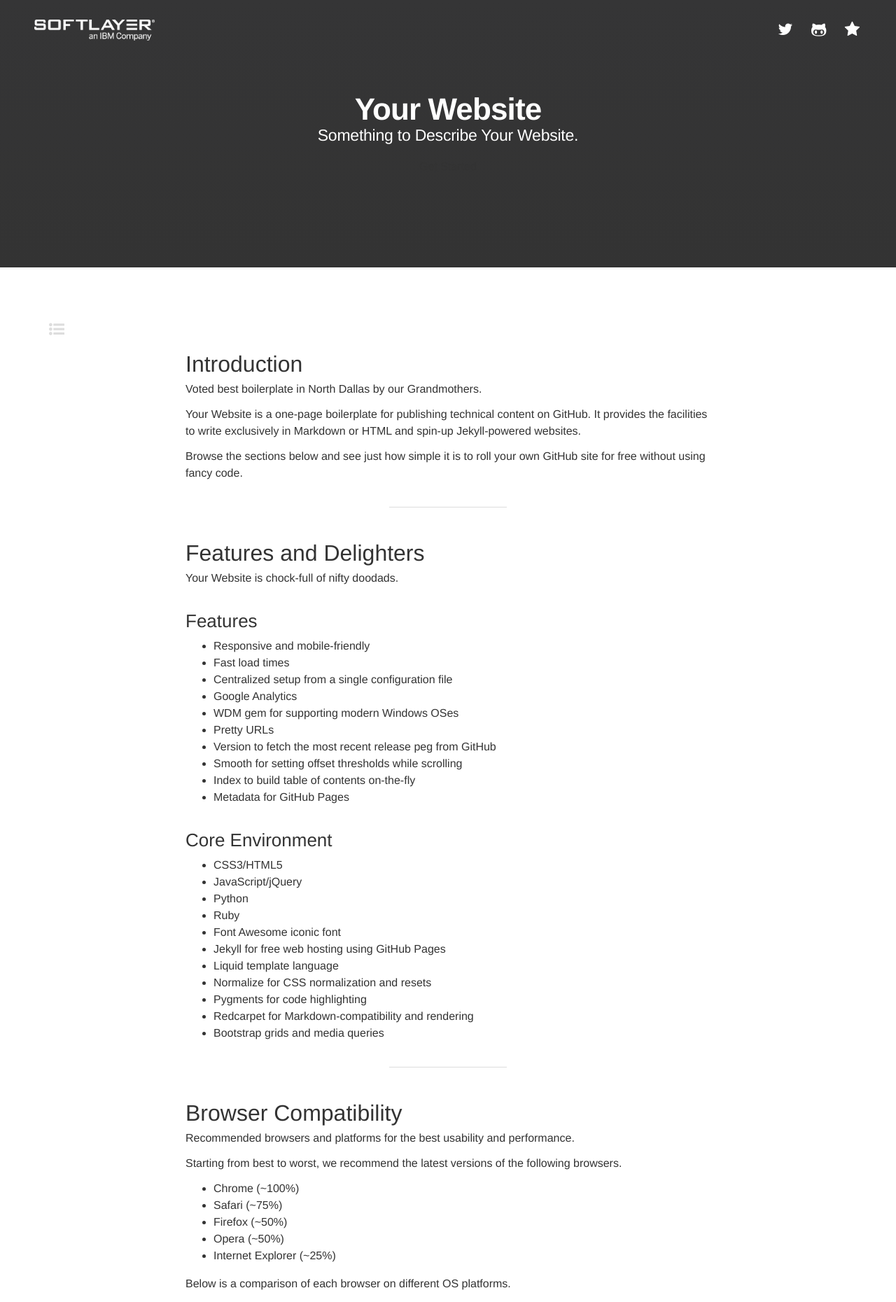
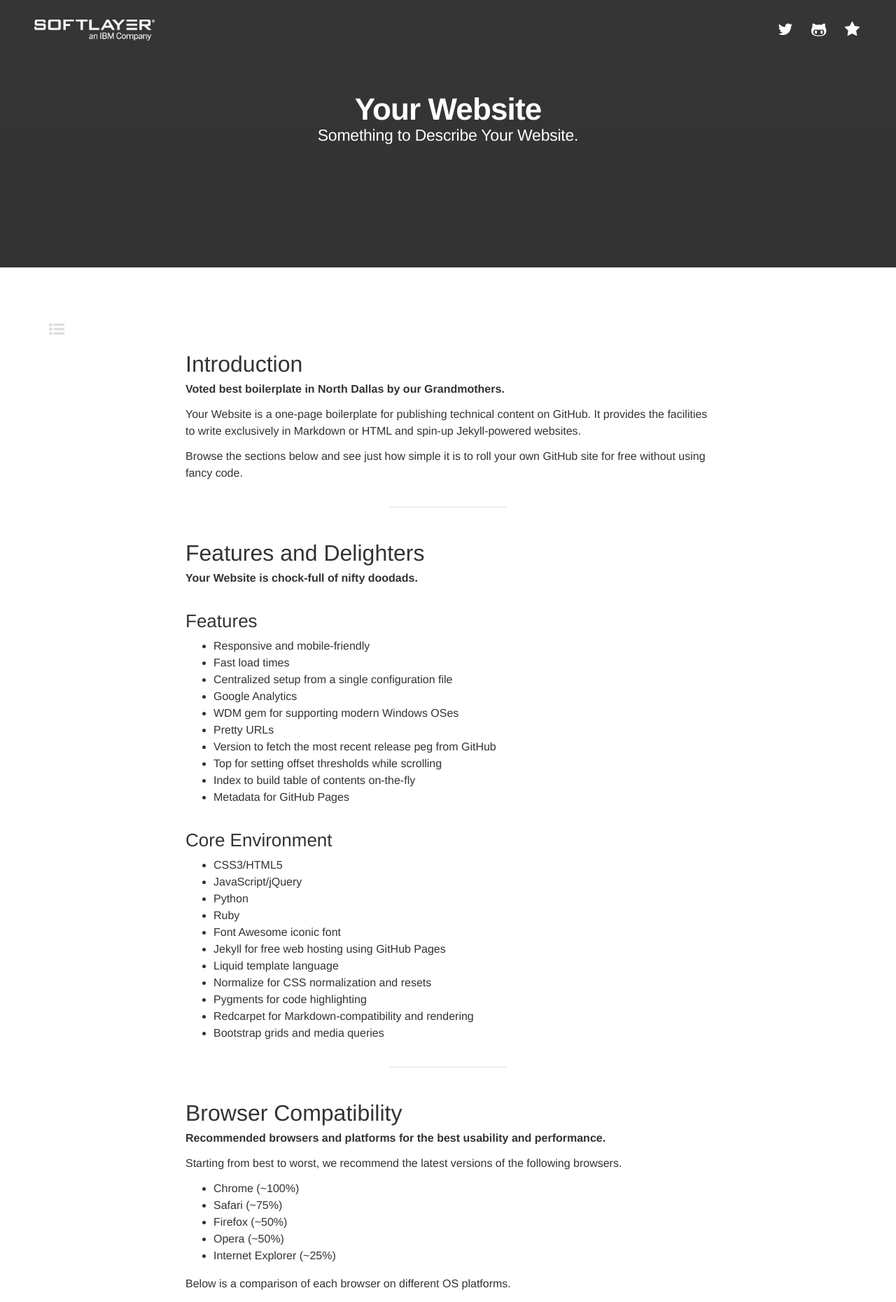
Before and after one commit to caleorourke/skim, a Jekyll site: the page built from index.md, in a window 1280 px wide. Shown: the top 1860 px of the page at 70% size. Built offline with Jekyll 4.4.1, drawn with Linux system fonts in a browser that asks for light colours; nearby versions of some CDN libraries; Markdown is read by kramdown in place of the engine named in the settings; some of the changed text lies outside the part shown.

Commit message:
design updates

````diff
--- a/index.md
+++ b/index.md
@@ -4,7 +4,7 @@ layout: page
 
 # Introduction
 
-<span class="lead">Voted best boilerplate in North Dallas by our Grandmothers.</span>
+__Voted best boilerplate in North Dallas by our Grandmothers.__
 
 {{site.github.title}} is a one-page boilerplate for publishing technical content on GitHub. It provides the facilities to write exclusively in [Markdown](http://en.m.wikipedia.org/wiki/Markdown) or HTML and spin-up [Jekyll](http://jekyllrb.com)-powered websites.
 
@@ -14,7 +14,7 @@ Browse the sections below and see just how simple it is to roll your own GitHub
 
 # Features and Delighters
 
-<span class="lead">{{site.github.title}} is chock-full of nifty doodads.</span>
+__{{site.github.title}} is chock-full of nifty doodads.__
 
 ## Features
 
@@ -25,7 +25,7 @@ Browse the sections below and see just how simple it is to roll your own GitHub
 * WDM gem for supporting modern Windows OSes
 * Pretty URLs
 * [Version](http://github.com/{{site.github.owner_name}}/{{site.github.project_title}}/blob/gh-pages/_includes/options/version.html) to fetch the most recent release peg from GitHub
-* [Smooth](http://github.com/{{site.github.owner_name}}/{{site.github.project_title}}/blob/gh-pages/_includes/options/smooth.html) for setting offset thresholds while scrolling
+* [Top](http://github.com/{{site.github.owner_name}}/{{site.github.project_title}}/blob/gh-pages/_includes/options/top.html) for setting offset thresholds while scrolling
 * [Index](http://github.com/{{site.github.owner_name}}/{{site.github.project_title}}/blob/gh-pages/_includes/options/index.html) to build table of contents on-the-fly
 * [Metadata](http://help.github.com/articles/repository-metadata-on-github-pages) for GitHub Pages
 
@@ -47,7 +47,7 @@ Browse the sections below and see just how simple it is to roll your own GitHub
 
 # Browser Compatibility
 
-<span class="lead">Recommended browsers and platforms for the best usability and performance.</span>
+__Recommended browsers and platforms for the best usability and performance.__
 
 Starting from best to worst, we recommend the latest versions of the following browsers.
 
@@ -61,10 +61,10 @@ Below is a comparison of each browser on different OS platforms.
 
 | Platform    | Chrome     | Firefox     | Internet Explorer      | Opera     | Safari     |
 | ----------- |:----------:|:-----------:|:----------------------:|:---------:|:----------:|
-| Android     | **Yes**    | No          | N/A                    | No        | N/A        |
-| iOS         | **Yes**    | N/A         | N/A                    | No        | **Yes**    |
-| Mac OS X    | **Yes**    | **Yes**     | N/A                    | **Yes**   | **Yes**    |
-| Windows     | **Yes**    | **Yes**     | **Yes**                | **Yes**   | **Yes**    |
+| Android     | __Yes__    | No          | N/A                    | No        | N/A        |
+| iOS         | __Yes__    | N/A         | N/A                    | No        | __Yes__    |
+| Mac OS X    | __Yes__    | __Yes__     | N/A                    | __Yes__   | __Yes__    |
+| Windows     | __Yes__    | __Yes__     | __Yes__                | __Yes__   | __Yes__    |
 
 > Apple no longer provides updates for Windows-native Safari browsers. Due to major lapses in critical updates, we do not recommend using Safari on Windows.
 
@@ -80,9 +80,9 @@ As for legacy browsers, support is limited to whatever the browser can handle. Y
 
 # Prerequisites
 
-<span class="lead">What you'll need to bring before arriving to the party.</span>
+__What you'll need to bring before arriving to the party.__
 
-{{site.github.title}} requires the minimum version of **Ruby** below. It also requires **Python** to run **Pygments**, but only if you’re planning to use code highlights. Otherwise, you won't need it.
+{{site.github.title}} requires the minimum version of __Ruby__ below. It also requires __Python__ to run __Pygments__, but only if you’re planning to use code highlights. Otherwise, you won't need it.
 
 * Ruby 1.9.3
 * Python 2.7
@@ -90,39 +90,33 @@ As for legacy browsers, support is limited to whatever the browser can handle. Y
 
 ## Ruby
 
-{{site.github.title}} requires **Ruby 1.9.3** at minimum. To download and install Ruby, click the button below.
+{{site.github.title}} requires __Ruby 1.9.3__ at minimum. To download and install Ruby, click the button below.
 
 <a class="button solid-green" href="http://www.ruby-lang.org/en/installation" target="_blank">Download</a>
 
-<summary class="callout">
-If you have Ruby, but aren’t sure which version, run `ruby -v`. This will show which version you have.
-</summary>
+> If you have Ruby, but aren’t sure which version, run `ruby -v`. This will show which version you have.
 
 ## Python
 
-{{site.github.title}} requires **Python 2.7**. To download and install Python, click the button below.
+{{site.github.title}} requires __Python 2.7__. To download and install Python, click the button below.
 
 <a class="button solid-green" href="https://www.python.org/download/releases/2.7" target="_blank">Download</a>
 
-<summary class="callout">
-If you have Python, but aren’t sure which version, run `python --version`. This will show which version you have.
-</summary>
+> If you have Python, but aren’t sure which version, run `python --version`. This will show which version you have.
 
 ## Pygments
 
-{{site.github.title}} requires **Pygment 1.6**. To download and install Pygments, click the button below.
+{{site.github.title}} requires __Pygment 1.6__. To download and install Pygments, click the button below.
 
 <a class="button solid-green" href="http://pygments.org/download" target="_blank">Download</a>
 
-<summary class="callout">
-If you have Pygments, but aren’t sure which version, run `pygmentize -V`. This will show which version you have.
-</summary>
+> If you have Pygments, but aren’t sure which version, run `pygmentize -V`. This will show which version you have.
 
 ---
 
 # Download and Clone
 
-<span class="lead">How to download or clone {{site.github.title}} from GitHub.</span>
+__How to download or clone {{site.github.title}} from GitHub.__
 
 ## Downloading {{site.github.title}}
 
@@ -167,7 +161,7 @@ $ git clone git@github.com:{{site.github.owner_name}}/{{site.github.repository_n
 
 # Installation
 
-<span class="lead">How to install and add runtime dependencies.</span>
+__How to install and add runtime dependencies.__
 
 1. Go into the root directory for {{site.github.title}}.
 2. Run the command to install Bundler.
@@ -183,13 +177,13 @@ $ bundle install
 
 # Configuration
 
-<span class="lead">Who's your Daddy and what does he do?
+__Who's your Daddy and what does he do?
 
-The <samp>_config.yml</samp> is a [YAML](http://en.m.wikipedia.org/wiki/YAML) file for storing and propagating nearly all of the site's configuration. Anything not handled by it gets handled behind the scenes by [metadata](http://help.github.com/articles/repository-metadata-on-github-pages). This means you can configure your entire site using just a single file.
+The `_config.yml` is a [YAML](http://en.m.wikipedia.org/wiki/YAML) file for storing and propagating nearly all of the site's configuration. Anything not handled by it gets handled behind the scenes by [metadata](http://help.github.com/articles/repository-metadata-on-github-pages). This means you can configure your entire site using just a single file.
 
 ## Project
 
-1. Open <samp>_config.yml</samp> using any text editor.
+1. Open `_config.yml` using any text editor.
 2. Find `Project`.
 3. Fill in each field with details about your project.
 
@@ -278,7 +272,7 @@ google:
 
 # Deployment
 
-<span class="lead">Learn how to make Jekyll transform raw text into a complete, ready-to-publish static website.</span>
+__Learn how to make Jekyll transform raw text into a complete, ready-to-publish static website.__
 
 ## Local Deployment
 
@@ -306,7 +300,7 @@ Serve mode lasts forever. It won't timeout after a period of non-usage. Press <k
 
 GitHub Pages are public web pages hosted on GitHub’s `github.io` domain. Jekyll powers it behind the scenes, which makes this a snazzy way to host a free, Jekyll-powered website.
 
-Hosting on GitHub works by storing content in a branch called `gh-pages`. This means your website can be kept in the same repository as your codebase. This branch, however, will be rendered using Jekyll, and your site will get served up under a subpath of your user pages subdomain, such as <samp>username.github.io/project</samp>.
+Hosting on GitHub works by storing content in a branch called `gh-pages`. This means your website can be kept in the same repository as your codebase. This branch, however, will be rendered using Jekyll, and your site will get served up under a subpath of your user pages subdomain, such as `username.github.io/project`.
 
 ### Roll Your Own
 
@@ -326,7 +320,7 @@ $ git checkout --orphan gh-pages
 $ git rm -rf .
 ```
 
-Next, copy all the content from <samp>/{{site.github.project_title}}</samp> to your <samp>/bueller</samp> directory.
+Next, copy all the content from `/{{site.github.project_title}}` to your `/bueller` directory.
 
 ```bash
 $ cp -r ~/{{site.github.project_title}}/* ~/bueller
@@ -348,7 +342,7 @@ After you push to `gh-pages`, your site will be available at `username.github.io
 
 # Code Organization
 
-<span class="lead">Deep dive into the directory structure, workflow, and content for {{site.github.title}}.</span>
+__Deep dive into the directory structure, workflow, and content for {{site.github.title}}.__
 
 ## Pre-Install
 
@@ -389,19 +383,19 @@ Here's an overview of what each directory does or contains.
 
 | Directory                       | Overview  |
 | ------------------------------- | --------- |
-| <samp>_includes</samp>          | Semantic HTML elements and reusable content |
-| <samp>_includes/options</samp>  | Components configured to run requests for specific content |
-| <samp>_layouts</samp>           | Reusable templates for specific uses |
-| <samp>_site</samp>              | Where Jekyll places generated sites after it's transformed |
-| <samp>public</samp>             | Static directory for CSS stylesheets and images |
-| <samp>public/css</samp>         | Static CSS stylesheets in <samp>.css</samp> format |
-| <samp>public/images</samp>      | Static images files in <samp>.ico</samp>, <samp>.jpg</samp>, and <samp>.png</samp> formats |
+| `_includes`          | Semantic HTML elements and reusable content |
+| `_includes/options`  | Components configured to run requests for specific content |
+| `_layouts`           | Reusable templates for specific uses |
+| `_site`              | Where Jekyll places generated sites after it's transformed |
+| `public`             | Static directory for CSS stylesheets and images |
+| `public/css`         | Static CSS stylesheets in `.css` format |
+| `public/images`      | Static images files in `.ico`, `.jpg`, and `.png` formats |
 
 ---
 
 # Useful Resources
 
-<span class="lead">Nonspecific information written during development that might be useful to some but not everyone.</span>
+__Nonspecific information written during development that might be useful to some but not everyone.__
 
 ## DOM Elements
 
@@ -417,11 +411,11 @@ We harness several metadata tags using GitHub's [metadata](http://help.github.co
 
 Below is a list of metadata tags we use.
 
-* {%raw%}<samp>{{site.github.owner_name}}</samp>{%endraw%}
-* {%raw%}<samp>{{site.github.owner_url}}</samp>{%endraw%}
-* {%raw%}<samp>{{site.github.project_title}}</samp>{%endraw%}
-* {%raw%}<samp>{{site.github.repository_url}}</samp>{%endraw%}
-* {%raw%}<samp>{{site.github.url}}</samp>{%endraw%}
+* {%raw%}`{{site.github.owner_name}}`{%endraw%}
+* {%raw%}`{{site.github.owner_url}}`{%endraw%}
+* {%raw%}`{{site.github.project_title}}`{%endraw%}
+* {%raw%}`{{site.github.repository_url}}`{%endraw%}
+* {%raw%}`{{site.github.url}}`{%endraw%}
 
 ## Code Styles
 
@@ -436,7 +430,7 @@ insert_final_newline = false
 indent_size = 4
 ```
 
-Sublime Text users can configure these settings manually by opening <samp>Preferences > Settings - User</samp>, inserting the lines below, and saving your settings.
+Sublime Text users can configure these settings manually by opening `Preferences > Settings - User`, inserting the lines below, and saving your settings.
 
 ```
 "translate_tabs_to_spaces": true,
@@ -455,7 +449,7 @@ We use Sublime exclusively. One of its few drawbacks, though, is it does not inc
 
 ### Jekyll Packages
 
-1. Open <samp>Preferences > Package Control</samp>.
+1. Open `Preferences > Package Control`.
 2. Type <kbd>Install Package</kbd> and hit <kbd>Return</kbd>.
 3. Type <kbd>Jekyll</kbd> and hit <kbd>Return</kbd>.
 
@@ -463,7 +457,7 @@ The Jekyll package includes syntaxes for HTML, JSON, Markdown, and Textile.
 
 ### Liquid Packages
 
-1. Open <samp>Preferences > Package Control</samp>.
+1. Open `Preferences > Package Control`.
 2. Type <kbd>Install Package</kbd> and hit <kbd>Return</kbd>.
 3. Type <kbd>Siteleaf Liquid Syntax</kbd> and hit <kbd>Return</kbd>.
 
@@ -473,7 +467,7 @@ The Liquid package includes syntax for HTML.
 
 # Where to Go Next
 
-<span class="lead">A helpful serving of groovy websites that you might find helpful.</span>
+__A helpful serving of groovy websites that you might find helpful.__
 
 * <a href="http://pages.github.com" target="_blank">GitHub Pages</a>
 * <a href="http://jekyllrb.com" target="_blank">Jekyll</a>
@@ -488,6 +482,6 @@ The Liquid package includes syntax for HTML.
 
 # License
 
-<span class="lead">Some incomprehensible words from some high-strung people in suits.</span>
+__Some incomprehensible words from some high-strung people in suits.__
 
 Our code and documentation is licensed under the {{site.github.license}} license</a>. By contributing your code, you agree to license your contribution under the terms of this license.
````
